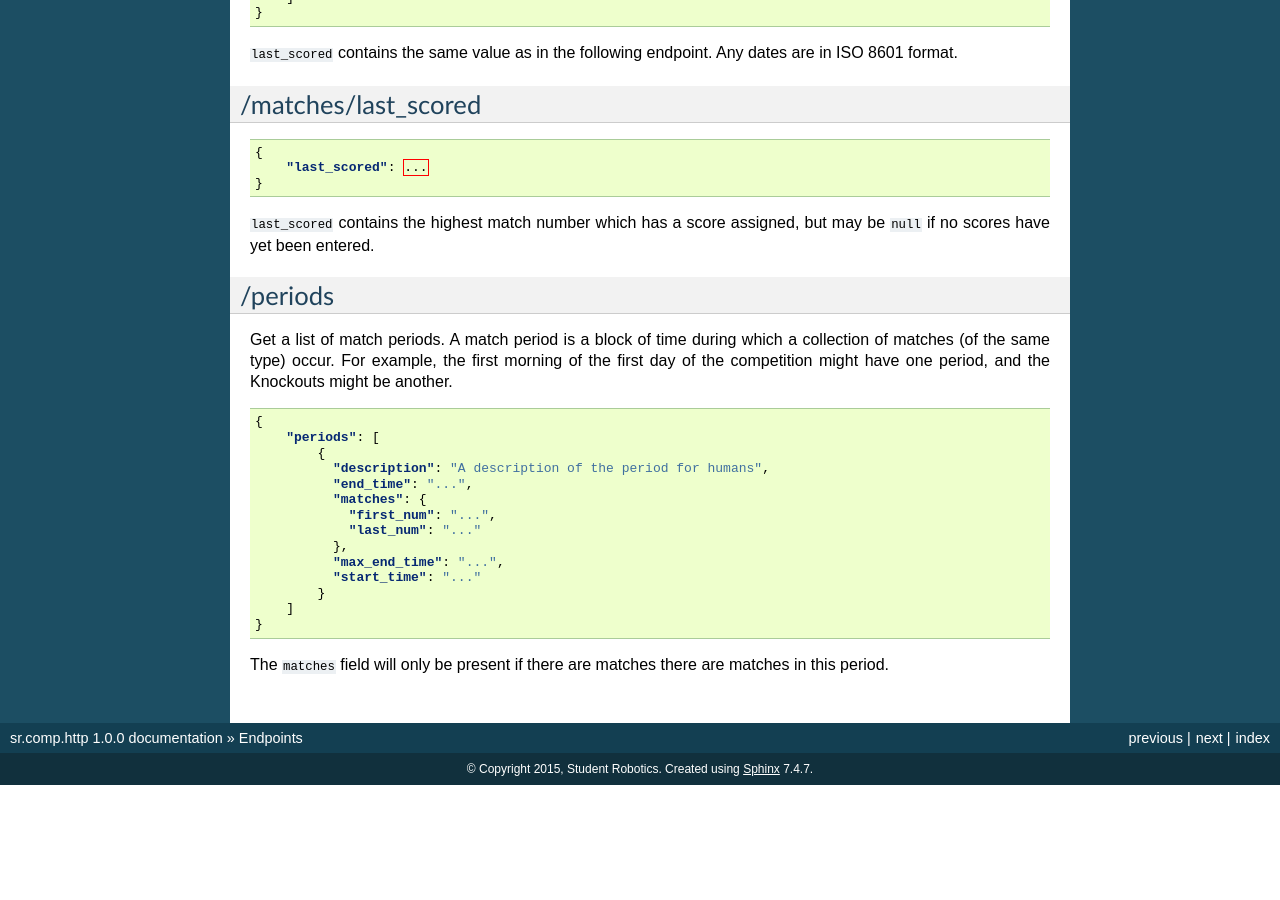
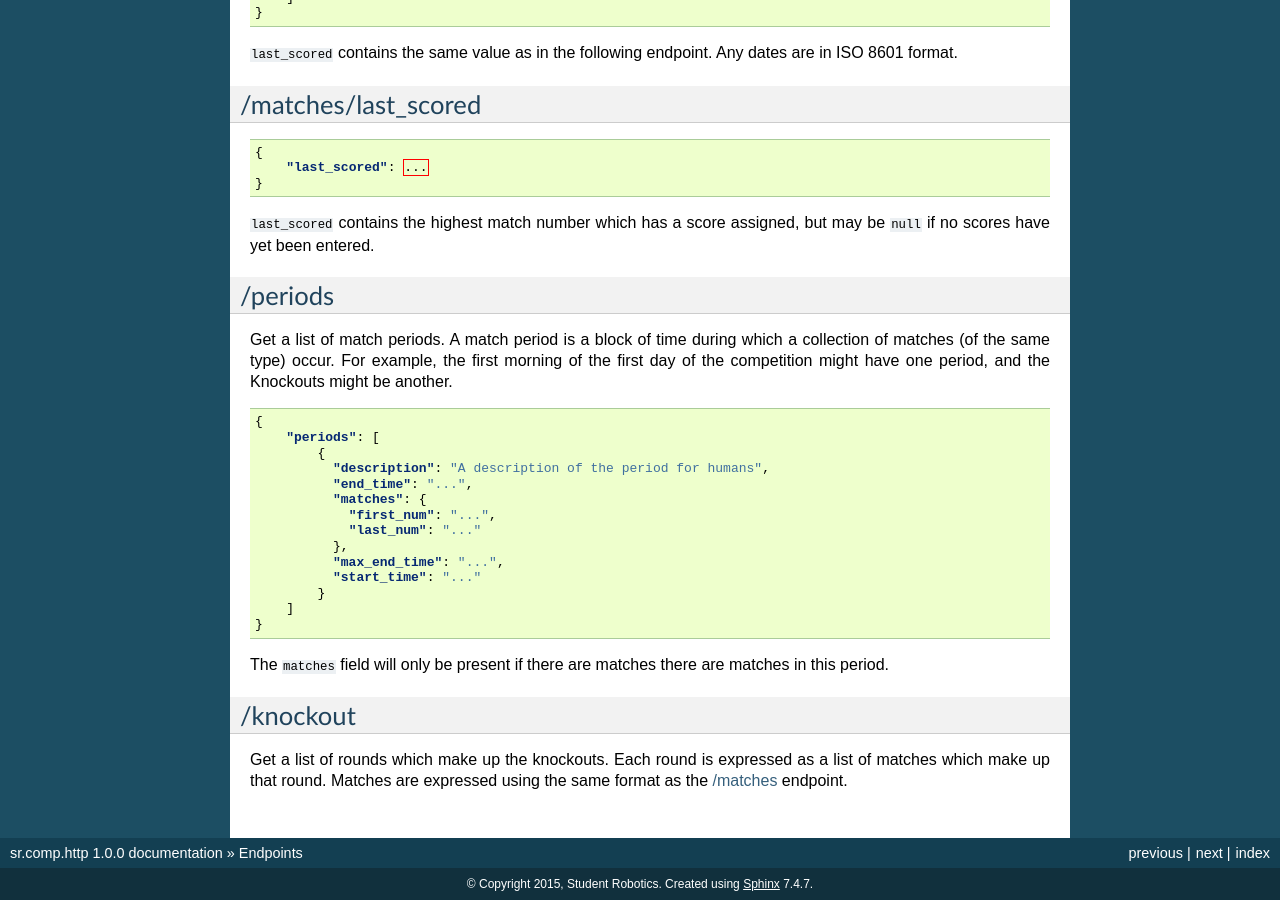
Before and after one commit to srobo-legacy/comp-srcomp-http, a Sphinx documentation site: the page built from docs/endpoints.rst, in a window 1280 px wide and 900 px high, scrolled down 3455 px. Built offline with Sphinx 7.4.7, drawn with Linux system fonts in a browser that asks for light colours; before the commit the page ends 4240 px from its top, so only the background shows below that.

Commit message:
Document the /knockouts endpoint
Change-Id: Ic874151b4c57581bf2fe5035d024e5760a04cd3e

```diff
--- a/docs/endpoints.rst
+++ b/docs/endpoints.rst
@@ -258,3 +258,10 @@ Knockouts might be another.
 
 The ``matches`` field will only be present if there are matches there are
 matches in this period.
+
+/knockout
+---------
+
+Get a list of rounds which make up the knockouts. Each round is expressed
+as a list of matches which make up that round. Matches are expressed using
+the same format as the `/matches`_ endpoint.
```
